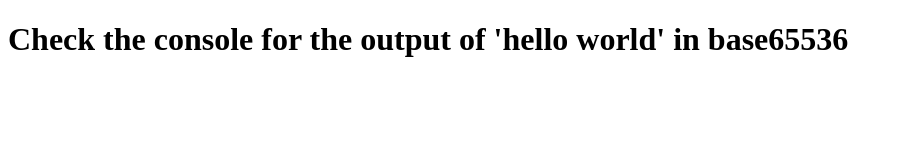
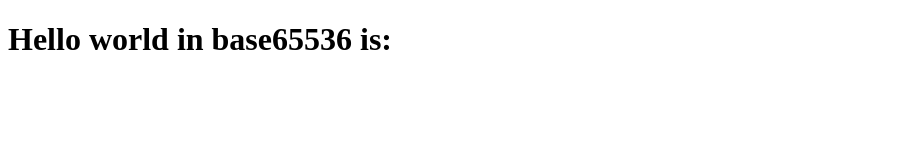
Before and after one commit to krashanoff/to65536, a plain HTML site: page index.html in a window 1280 px wide. Shown: the whole page, without its empty margins (0-903 px from the left). Drawn offline with Linux system fonts and the light colour scheme.

Commit message:
Update index.html

```diff
--- a/index.html
+++ b/index.html
@@ -5,6 +5,6 @@
   <script src="bundle.js"></script>
 </head>
 <body>
-  <h1>Check the console for the output of 'hello world' in base65536</h1>
+  <h1>Hello world in base65536 is:</h1>
 </body>
 </html>
```
